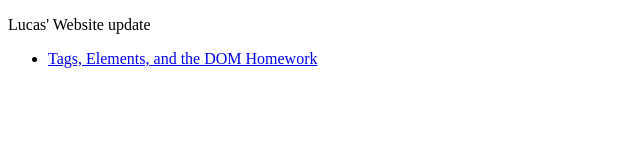
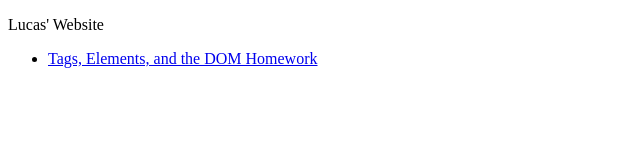
Before and after one commit to LucxsO/codespaces-blank, a plain HTML site: page index.html in a window 1280 px wide. Shown: the full height of the page, 0-640 px from the left. Drawn offline with Linux system fonts and the light colour scheme.

Commit message:
Add Code

```diff
--- a/index.html
+++ b/index.html
@@ -6,7 +6,7 @@
     <title>Document</title>
 </head>
 <body>
-    <p>Lucas' Website update</p>
+    <p>Lucas' Website </p>
     <ul>
         <li><a href="TagsElementsDOM.html">Tags, Elements, and the DOM Homework</a></li>
     </ul>
```
